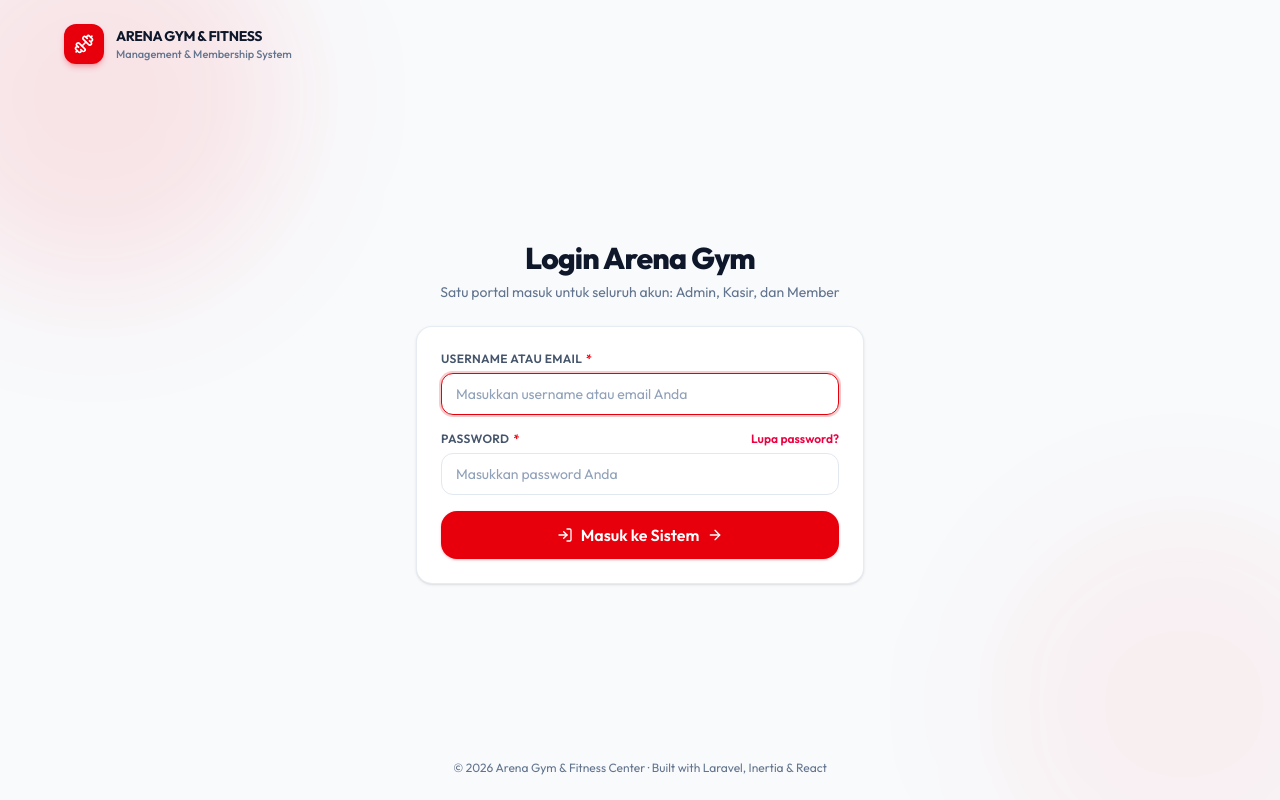
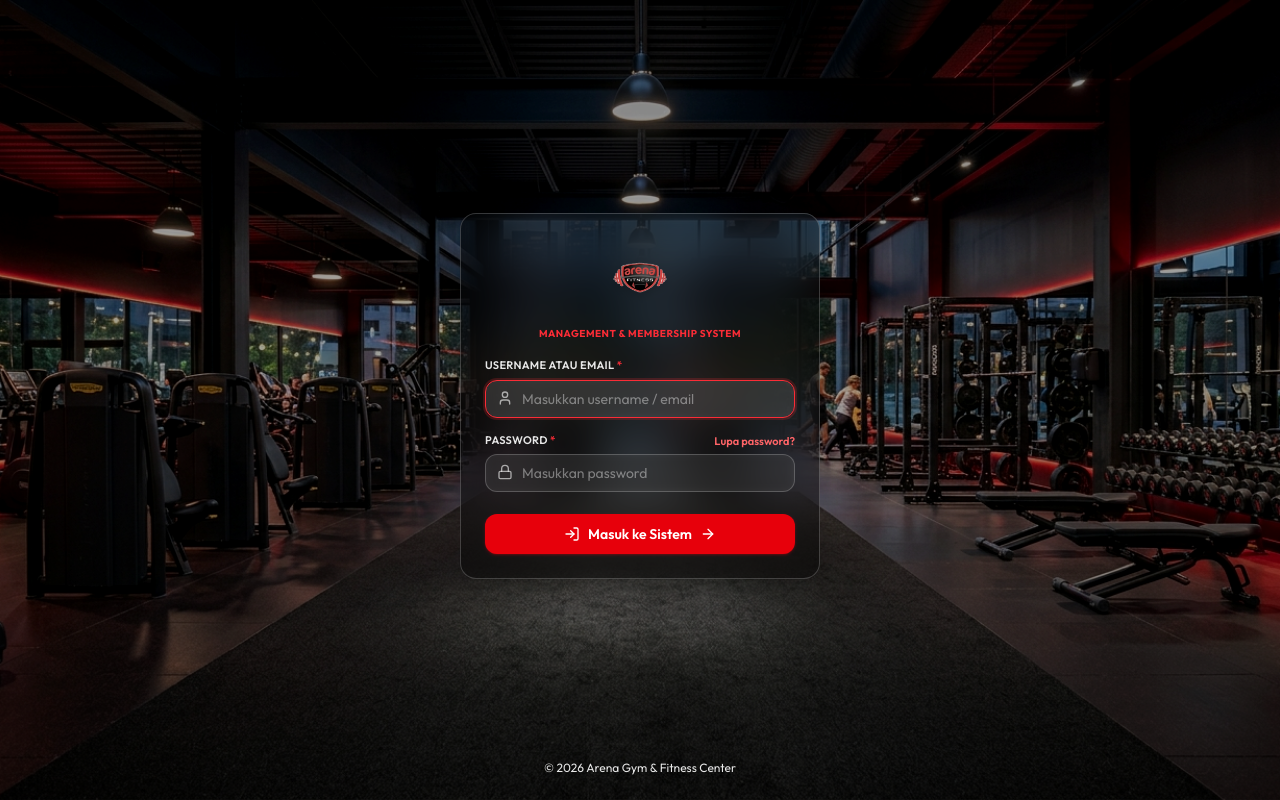
Before and after one commit to gfatrmn/manage-gym, a Laravel app: page /login in a window 1280 px wide. Run offline with Laravel 12, Linux system fonts and the light colour scheme; style sheets or scripts are compiled from the project's sources; parts of the project's set-up code (start-up, migrations or seed data) failed here and were passed over; some libraries are stand-ins or nearby versions; some web fonts are replaced.

Commit message:
fix login

```diff
--- a/resources/js/Layouts/GuestLayout.jsx
+++ b/resources/js/Layouts/GuestLayout.jsx
@@ -3,18 +3,39 @@ import { Head, Link } from '@inertiajs/react';
 import { Dumbbell } from 'lucide-react';
 import { FlashBanner } from '../Components/UI';
 
-export default function GuestLayout({ title, subtitle, children, wide = false }) {
+export default function GuestLayout({
+    title,
+    subtitle,
+    children,
+    wide = false,
+    cardSize = null,
+    showHeader = true,
+    backgroundImage = null,
+}) {
     return (
-        <div className="relative min-h-screen overflow-hidden bg-slate-50 text-slate-900 dark:bg-slate-950 dark:text-slate-100">
+        <div className="relative min-h-screen overflow-hidden bg-slate-900 text-slate-900">
             <Head title={title} />
 
-            {/* Decorative ambient gradient */}
-            <div className="pointer-events-none fixed inset-0 overflow-hidden">
+            {/* Background Image / Ambient */}
+            {backgroundImage ? (
+                <div className="pointer-events-none fixed inset-0 z-0 overflow-hidden">
+                    <img
+                        src={backgroundImage}
+                        alt="Gym Background"
+                        className="h-full w-full object-cover object-center filter brightness-[0.88] contrast-[1.05]"
+                    />
+                    <div className="absolute inset-0 bg-black/25 backdrop-blur-[0.5px]" />
+                    <div className="absolute inset-0 bg-gradient-to-t from-black/40 via-transparent to-black/20" />
+                </div>
+            ) : (
+                <div className="pointer-events-none fixed inset-0 overflow-hidden bg-slate-50">
                     <div className="absolute -left-24 -top-24 h-96 w-96 rounded-full bg-red-500/10 blur-3xl" />
                     <div className="absolute -bottom-24 -right-24 h-96 w-96 rounded-full bg-red-500/5 blur-3xl" />
                 </div>
+            )}
 
             <div className="relative z-10 flex min-h-screen flex-col justify-between px-4 py-6 sm:px-6 lg:px-8">
+                {showHeader ? (
                     <header className="mx-auto flex w-full max-w-6xl items-center justify-between">
                         <Link href="/login" className="flex items-center gap-3">
                             <div className="flex h-10 w-10 items-center justify-center overflow-hidden rounded-xl bg-red-600 text-white shadow-md shadow-red-600/25">
@@ -29,18 +50,18 @@ export default function GuestLayout({ title, subtitle, children, wide = false })
                                 </p>
                             </div>
                         </Link>
+                    </header>
+                ) : (
+                    <div className="h-2" />
+                )}
 
-                    <div className="flex items-center gap-2">
-                    </div>
-                </header>
-
-                <main className={`mx-auto my-8 w-full ${wide ? 'max-w-4xl' : 'max-w-md'}`}>
+                <main className={`mx-auto my-auto w-full py-4 ${cardSize || (wide ? 'max-w-4xl' : 'max-w-md')}`}>
                     {subtitle && (
                         <div className="mb-6 text-center">
-                            <h1 className="text-2xl font-extrabold tracking-tight text-slate-900 dark:text-white sm:text-3xl">
+                            <h1 className="text-2xl font-extrabold tracking-tight text-white sm:text-3xl">
                                 {title}
                             </h1>
-                            <p className="mt-1.5 text-sm text-slate-500 dark:text-slate-400">
+                            <p className="mt-1.5 text-sm text-slate-300">
                                 {subtitle}
                             </p>
                         </div>
@@ -49,8 +70,8 @@ export default function GuestLayout({ title, subtitle, children, wide = false })
                     {children}
                 </main>
 
-                <footer className="mx-auto w-full max-w-6xl text-center text-xs text-slate-500 dark:text-slate-400">
-                    © {new Date().getFullYear()} Arena Gym & Fitness Center · Built with Laravel, Inertia & React
+                <footer className="mx-auto w-full max-w-6xl text-center text-xs text-white/90 drop-shadow-sm">
+                    © {new Date().getFullYear()} Arena Gym & Fitness Center
                 </footer>
             </div>
         </div>
--- a/resources/js/Pages/Auth/Login.jsx
+++ b/resources/js/Pages/Auth/Login.jsx
@@ -1,8 +1,8 @@
 import React from 'react';
 import { Link, useForm } from '@inertiajs/react';
-import { ArrowRight, LogIn } from 'lucide-react';
+import { ArrowRight, Lock, LogIn, User } from 'lucide-react';
 import GuestLayout from '../../Layouts/GuestLayout';
-import { Button, Card, FieldError, Input, InputLabel } from '../../Components/UI';
+import { Button, FieldError } from '../../Components/UI';
 
 export default function Login({ pageTitle }) {
     const { data, setData, post, processing, errors } = useForm({
@@ -18,56 +18,87 @@ export default function Login({ pageTitle }) {
     return (
         <GuestLayout
             title={pageTitle || 'Login Arena Gym'}
-            subtitle="Satu portal masuk untuk seluruh akun: Admin, Kasir, dan Member"
+            showHeader={false}
+            cardSize="max-w-[360px]"
+            backgroundImage="/images/gym-bg.jpg"
         >
-            <Card className="backdrop-blur-md">
-                <form onSubmit={submit} className="space-y-4">
+            <div className="rounded-2xl border border-white/20 bg-black/40 p-5 shadow-2xl backdrop-blur-xl sm:p-6">
+                {/* Brand Logo & System Label */}
+                <div className="mb-4 text-center">
+                    <img
+                        src="/images/arena-fitness-logo.jpg"
+                        alt="Arena Fitness"
+                        className="mx-auto h-20 w-auto object-contain drop-shadow-lg"
+                    />
+                    <p className="mt-2 text-[10px] font-bold uppercase tracking-wider text-red-500">
+                        Management & Membership System
+                    </p>
+                </div>
+
+                <form onSubmit={submit} className="space-y-3.5">
                     <div>
-                        <InputLabel htmlFor="login" required>
-                            Username atau Email
-                        </InputLabel>
-                        <Input
+                        <label
+                            htmlFor="login"
+                            className="mb-1.5 block text-[11px] font-semibold uppercase tracking-wide text-white/90"
+                        >
+                            Username atau Email <span className="text-red-500">*</span>
+                        </label>
+                        <div className="relative">
+                            <input
                                 id="login"
                                 type="text"
                                 value={data.login}
                                 onChange={(e) => setData('login', e.target.value)}
-                            placeholder="Masukkan username atau email Anda"
-                            error={errors.login || errors.email}
+                                placeholder="Masukkan username / email"
+                                className="w-full rounded-xl border border-white/20 bg-white/10 pl-9 pr-3.5 py-2 text-xs text-white placeholder-white/40 backdrop-blur-xs transition focus:border-red-500 focus:bg-white/15 focus:outline-none focus:ring-2 focus:ring-red-500/20 sm:text-sm"
                                 autoFocus
                             />
+                            <User className="pointer-events-none absolute left-3 top-2.5 h-4 w-4 text-white/60" />
+                        </div>
                         <FieldError message={errors.login || errors.email} />
                     </div>
 
                     <div>
                         <div className="flex items-center justify-between">
-                            <InputLabel htmlFor="password" required>
-                                Password
-                            </InputLabel>
+                            <label
+                                htmlFor="password"
+                                className="mb-1.5 block text-[11px] font-semibold uppercase tracking-wide text-white/90"
+                            >
+                                Password <span className="text-red-500">*</span>
+                            </label>
                             <Link
                                 href="/forgot-password"
-                                className="mb-1.5 text-xs font-semibold text-rose-600 hover:underline dark:text-rose-400"
+                                className="mb-1 text-[11px] font-semibold text-red-400 hover:text-red-300 hover:underline"
                             >
                                 Lupa password?
                             </Link>
                         </div>
-                        <Input
+                        <div className="relative">
+                            <input
                                 id="password"
                                 type="password"
                                 value={data.password}
                                 onChange={(e) => setData('password', e.target.value)}
-                            placeholder="Masukkan password Anda"
-                            error={errors.password}
+                                placeholder="Masukkan password"
+                                className="w-full rounded-xl border border-white/20 bg-white/10 pl-9 pr-3.5 py-2 text-xs text-white placeholder-white/40 backdrop-blur-xs transition focus:border-red-500 focus:bg-white/15 focus:outline-none focus:ring-2 focus:ring-red-500/20 sm:text-sm"
                             />
+                            <Lock className="pointer-events-none absolute left-3 top-2.5 h-4 w-4 text-white/60" />
+                        </div>
                         <FieldError message={errors.password} />
                     </div>
 
-                    <Button type="submit" disabled={processing} className="w-full" size="lg">
+                    <Button
+                        type="submit"
+                        disabled={processing}
+                        className="mt-2 w-full shadow-lg shadow-red-600/30"
+                        size="md"
+                    >
                         <LogIn className="h-4 w-4" />
                         {processing ? 'Memverifikasi...' : 'Masuk ke Sistem'}
                         <ArrowRight className="h-4 w-4" />
                     </Button>
                 </form>
-            </Card>
+            </div>
         </GuestLayout>
     );
 }
```
Also changed, not shown: public/images/arena-fitness-logo-transparent.png (added), public/images/arena-fitness-logo.jpg, public/images/arena-fitness-logo.png (added), public/images/gym-bg.jpg (added). Lines whose indentation alone changed are shown as unchanged.
